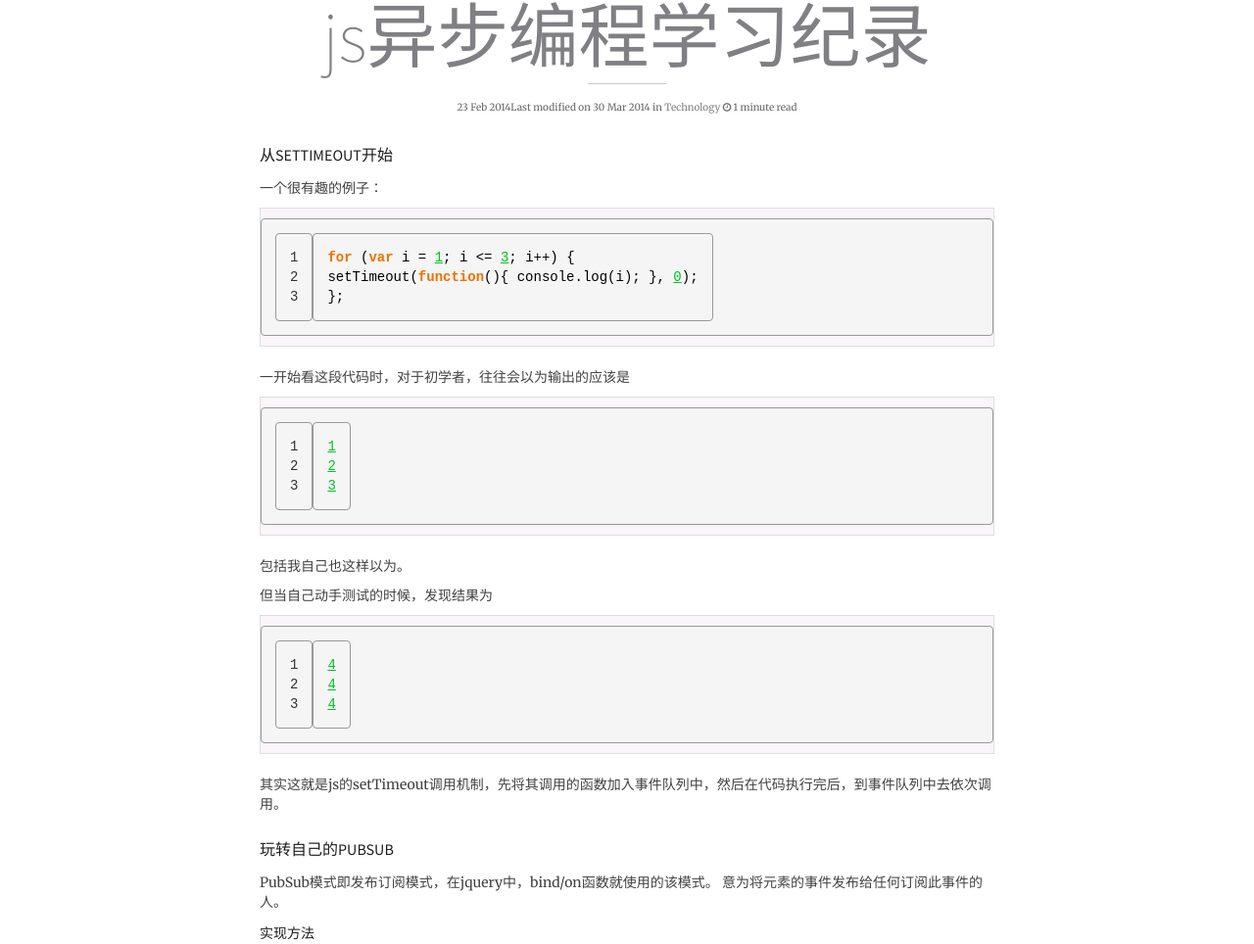
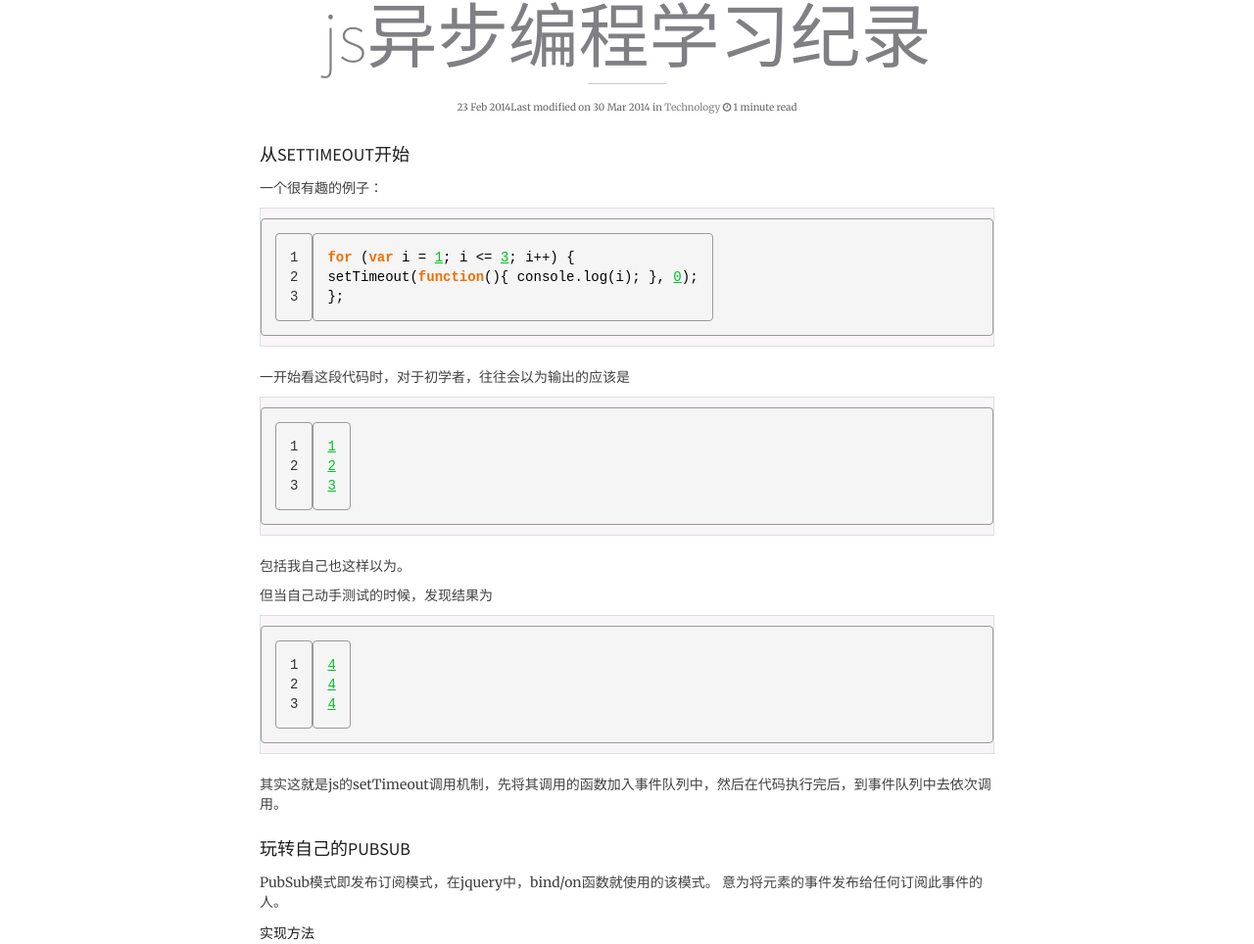
Before and after one commit to zyhwyl/zyhwyl.github.io, a Jekyll site: the page built from _posts/2014-02-23-js-learn.md, in a window 1280 px wide. Shown: the part 610-1574 px from the top of the page at 98% size. Built offline with Jekyll 4.4.1, drawn with Linux system fonts in a browser that asks for light colours; nearby versions of some CDN libraries; library files that are not in the unit come from our copies; comment, search, counter and statistics services are not loaded.

Commit message:
添加文章内容

```diff
--- a/_posts/2014-02-23-js-learn.md
+++ b/_posts/2014-02-23-js-learn.md
@@ -11,7 +11,7 @@ comments: true
 share: true
 ---
 
-####从setTimeout开始
+###从setTimeout开始
 一个很有趣的例子：
 
 {% highlight js linenos %}
@@ -40,7 +40,7 @@ setTimeout(function(){ console.log(i); }, 0);
 
 其实这就是js的setTimeout调用机制，先将其调用的函数加入事件队列中，然后在代码执行完后，到事件队列中去依次调用。
 
-####玩转自己的PubSub
+###玩转自己的PubSub
 PubSub模式即发布订阅模式，在jquery中，bind/on函数就使用的该模式。
 意为将元素的事件发布给任何订阅此事件的人。
 
```
